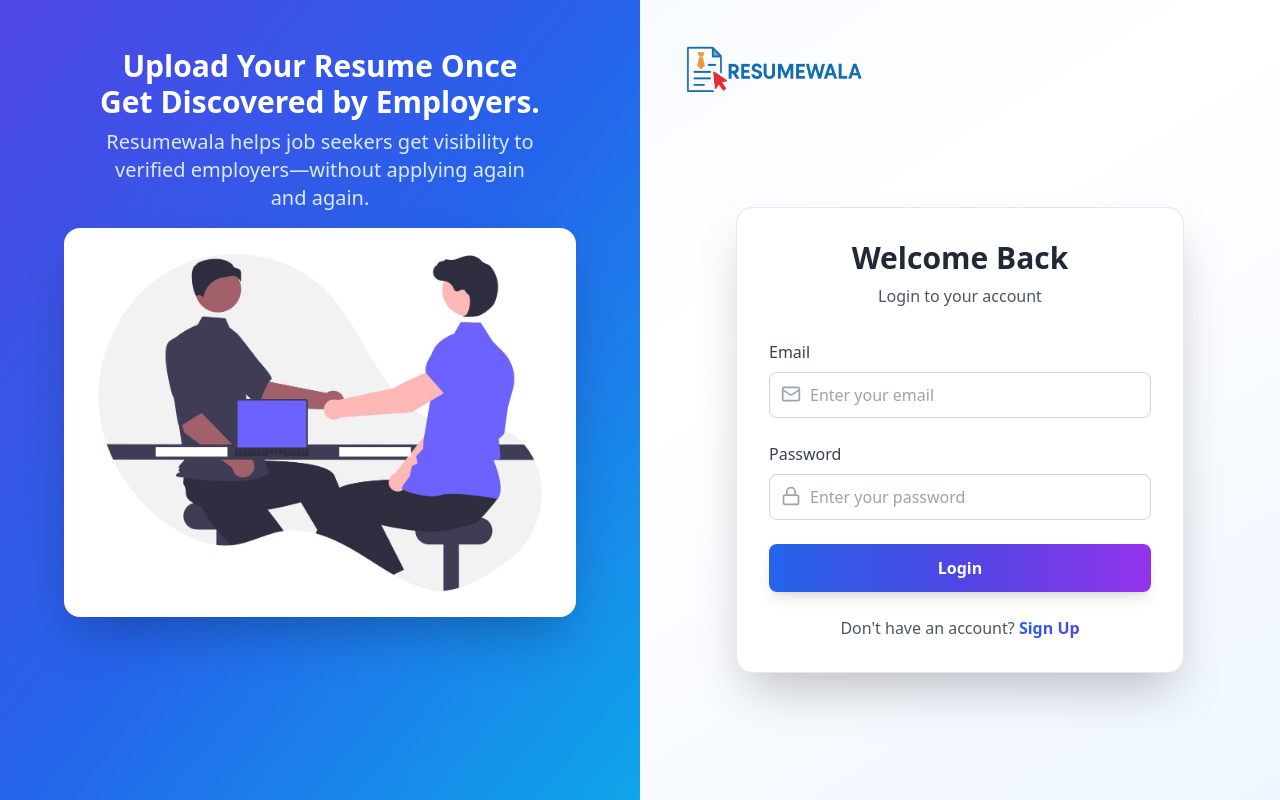
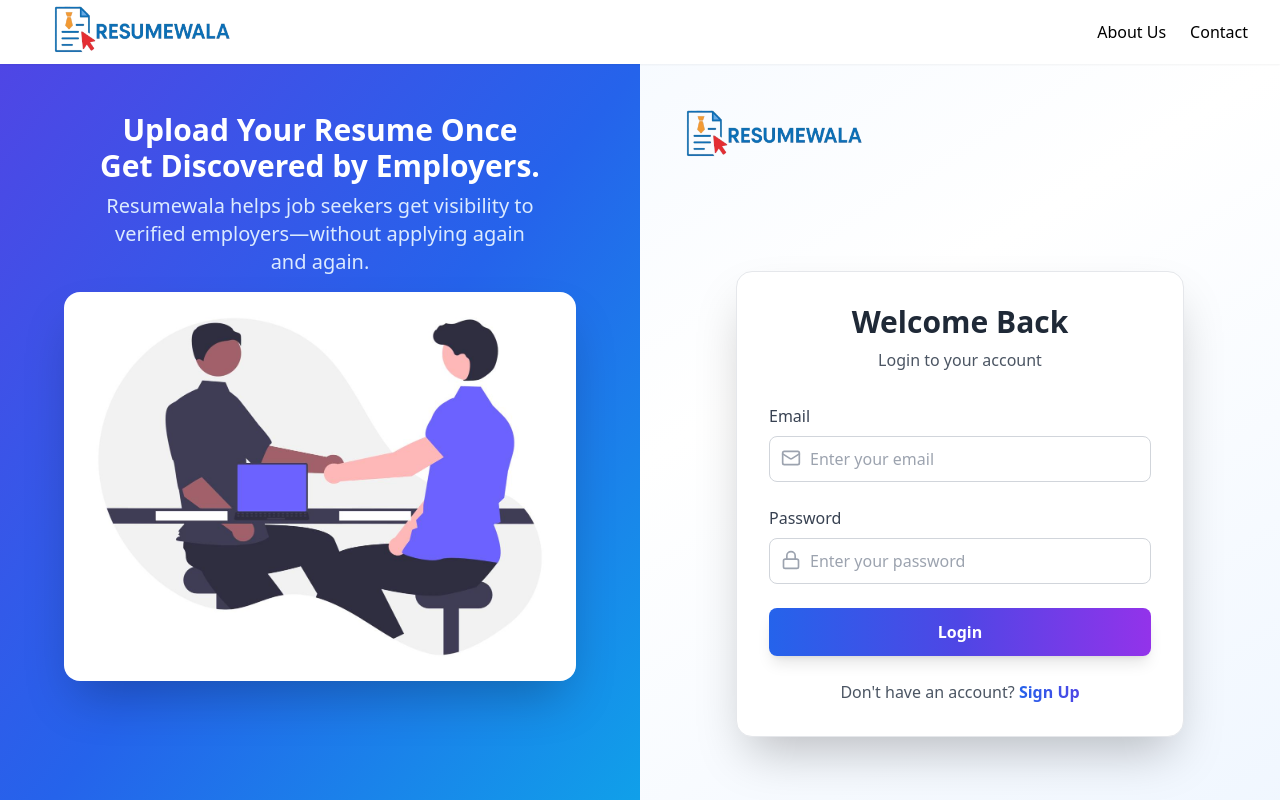
Before and after one commit to Smitayadav01/Resumewala-Website, a React (Vite) app: page / in a window 1280 px wide. Shown: the top 800 px of the page. Built offline with nearby package versions, Linux system fonts and the light colour scheme.

Commit message:
navbar updated

```diff
--- a/src/App.tsx
+++ b/src/App.tsx
@@ -55,6 +55,7 @@ function AppContent() {
 
   return (
     <div className="min-h-screen flex flex-col bg-white">
+      <Navbar currentPage="landing" isLoggedIn={isLoggedIn} isAdmin={isAdmin} />
 
       {/* MAIN CONTENT */}
       <div className="flex-1">
--- a/src/components/Navbar.tsx
+++ b/src/components/Navbar.tsx
@@ -12,7 +12,9 @@ interface NavbarProps {
 
 export default function Navbar({ currentPage, isLoggedIn, isAdmin }: NavbarProps) {
   const [mobileOpen, setMobileOpen] = useState(false);
-  const { logout } = useAuth();
+
+  const { logout, isAuthenticated } = useAuth();
+  const authenticated = isAuthenticated();
   const navigate = useNavigate();
   const handleLogout = () => {
     setMobileOpen(false);
@@ -42,7 +44,7 @@ export default function Navbar({ currentPage, isLoggedIn, isAdmin }: NavbarProps
 
           {/* Desktop Menu */}
           <div className="hidden md:flex items-center space-x-6">
-            {isLoggedIn ? (
+            {authenticated ? (
               <>
                 <NavBtn label="Home" page="home" />
                 {/* <NavBtn label="About Us" page="about" />
```
